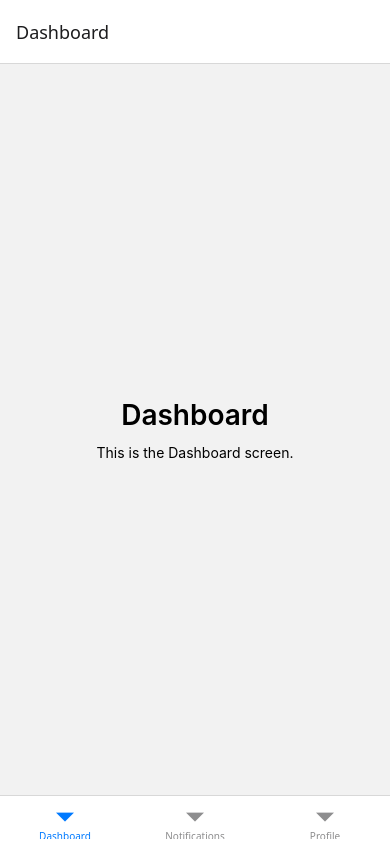
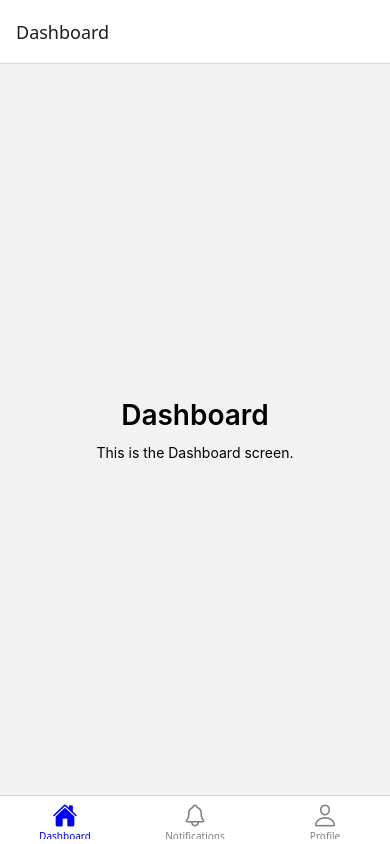
Before and after one commit to emontes003/Capstone-CARMA, a React Native app: screen / in a window 390 px wide. Built offline with nearby package versions, Linux system fonts and the light colour scheme.

Commit message:
Icons on the bottom

```diff
--- a/App.tsx
+++ b/App.tsx
@@ -3,6 +3,7 @@ import * as React from 'react';
 import { Text, View, StyleSheet } from 'react-native';
 import { NavigationContainer } from '@react-navigation/native';
 import { createBottomTabNavigator } from '@react-navigation/bottom-tabs';
+import Ionicons from 'react-native-vector-icons/Ionicons';
 
 // Dashboard Screen
 function DashboardScreen() {
@@ -39,7 +40,28 @@ const Tab = createBottomTabNavigator();
 export default function App() {
   return (
     <NavigationContainer>
-      <Tab.Navigator initialRouteName="Dashboard">
+      <Tab.Navigator initialRouteName="Dashboard"
+      screenOptions={({ route }) => ({
+        tabBarIcon: ({ focused, color, size}) => {
+          let iconName = '';
+
+          if (route.name === 'Dashboard') {
+            iconName = focused ? 'home' : 'home-outline';
+          }
+          else if(route.name === 'Notifications'){
+            iconName = focused ? 'notifications' : 'notifications-outline';
+          }
+          else if(route.name === 'Profile'){
+            iconName = focused ? 'person' : 'person-outline';
+          }
+
+          // Return the Ionicons component
+          return<Ionicons name = {iconName} size = {size} color = {color}/>;
+        },
+        tabBarActiveTintColor: 'blue',
+        tabBarInactiveTintColor: 'gray',
+      })}
+      >
         <Tab.Screen name="Dashboard" component={DashboardScreen} />
         <Tab.Screen name="Notifications" component={NotificationsScreen} />
         <Tab.Screen name="Profile" component={ProfileScreen} />
--- a/package.json
+++ b/package.json
@@ -15,7 +15,8 @@
     "react": "18.3.1",
     "react-native": "0.76.5",
     "react-native-safe-area-context": "^5.2.0",
-    "react-native-screens": "^4.9.1"
+    "react-native-screens": "^4.9.1",
+    "react-native-vector-icons": "^10.2.0"
   },
   "devDependencies": {
     "@babel/core": "^7.25.2",
@@ -29,6 +30,7 @@
     "@react-native/metro-config": "0.76.5",
     "@react-native/typescript-config": "0.76.5",
     "@types/react": "^18.2.6",
+    "@types/react-native-vector-icons": "^6.4.18",
     "@types/react-test-renderer": "^18.0.0",
     "babel-jest": "^29.6.3",
     "eslint": "^8.19.0",
```
Also changed, not shown: 2 other files (tests, documents, lock files or other folders).
